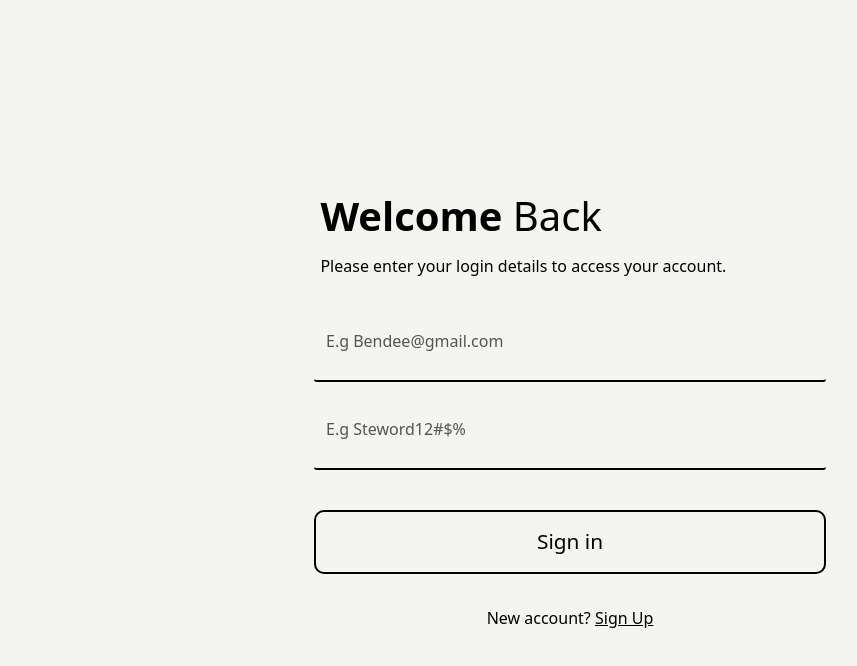
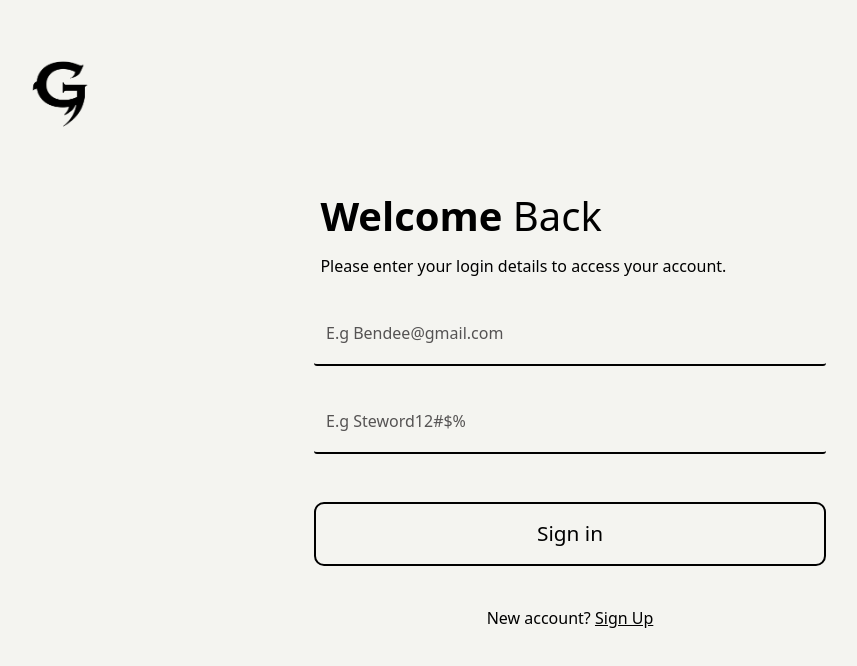
Before and after one commit to belbelbelbel/Gote, a Next.js app: page /Auth/login in a window 1280 px wide. Shown: the top 666 px of the page, without its empty margins (70-927 px from the left). Built offline with nearby package versions, Linux system fonts and the light colour scheme.

Commit message:
done with the Auth ui

```diff
--- a/app/Auth/login/page.tsx
+++ b/app/Auth/login/page.tsx
@@ -4,19 +4,22 @@ import { FormData, isFormFilled } from '@/app/Utils/@types'
 import { InputFields } from '@/app/Component/InputFields'
 import React, { useState } from 'react'
 import toast, { Toaster } from 'react-hot-toast'
-import Link from 'next/link'
 import { AnimatePresence, motion } from 'framer-motion'
 import Signup from '../signup/page'
+import { useRouter } from 'next/navigation'
+import { ImageField } from '@/app/Component/ImageField'
 
 export default function Signin() {
   const [formData, setFormdata] = useState<FormData | any>({
     email: '',
     password: '',
   })
+  const Router = useRouter()
   const [createAccountModal, setCraeteAccountModal] = useState(false)
 
   const handleToggleCreateAccountModal = () => {
     setCraeteAccountModal(!createAccountModal)
+    setFormdata({ email: '', password: '' })
   }
 
   const handleInputChange = (e: React.ChangeEvent<HTMLInputElement>) => {
@@ -31,12 +34,20 @@ export default function Signin() {
       toast.error("please fill in all form")
       return;
     }
+    else {
+      Router.push('/purchase')
+      toast.success('Logged in successfully')
+      setFormdata({ email: '', password: '' })
+    }
     console.log('Form submitted with data:', formData)
   }
 
   return (
 
-    <div className='h-[100dvh] w-screen flex-col gap-4 flex justify-center items-center '>
+    <div className='h-[100dvh] w-screen flex-col gap-4 flex justify-center items-center'>
+      <div className='cursor-pointer  flex items-center top-0 w-full  fixed z-50 md:bg-transaparent bg-[#f4f4f0] md:h-[10%] h-[15%]  justify-center flex' onClick={() => setCraeteAccountModal(false)}>
+        <ImageField src='/Images/gote-logo-removebg.png' alt='Logo' sizes='' objectFit='cover' width={180} height={100} priority={true} className='fixed   z-50 md:left-10 left-20  top-5  md:top-10' />
+      </div>
       <div><Toaster /></div>
       <div className='xl:w-[39%] mx-auto flex flex-col gap-2 items-center text-center xl:items-start'>
         <div className='md:text-[2.5rem] text-[2rem]'>
@@ -47,13 +58,13 @@ export default function Signin() {
         </div>
       </div>
       <div className='w-full flex justify-center  items-center'>
-        <form className='w-full justify-center gap-8 flex flex-col items-center' onSubmit={handleFormSubmit}>
-          <div className='w-full justify-center flex flex-col items-center'>
+        <form className='w-full justify-center gap-10 flex flex-col items-center' onSubmit={handleFormSubmit}>
+          <div className='w-full justify-center flex flex-col gap-4 items-center'>
             <InputFields type='email' width='xl:w-[40%] w-[80%]' name='email' placeholder='E.g Bendee@gmail.com' value={formData.email} onChange={handleInputChange} />
             <InputFields type='password' width='xl:w-[40%] w-[80%]' name='password' placeholder='E.g Steword12#$%' value={formData.password} onChange={handleInputChange} />
           </div>
           <div className='w-full  items-center  justify-center  flex text-white'>
-            <ButtonField label="Sign in" width="xl:w-[40%] w-[78%]"/>
+            <ButtonField type="submit" label="Sign in" width="xl:w-[40%] w-[78%]" />
           </div>
           <div>New account? <span className='underline cursor-pointer leading-0 tracking-0' onClick={handleToggleCreateAccountModal}>Sign Up</span> </div>
         </form>
@@ -66,8 +77,8 @@ export default function Signin() {
             animate={{ opacity: 1, y: 0 }}
             transition={{ type: 'spring', damping: 10, stiffness: 50 }}
             exit={{ opacity: 0, y: 300 }}
-            className='flex flex-col gap-2 overflow-auto xl:pt-0  pt-[6rem] Account_slide  h-full inset-0 fixed w-full z-50 bg-[#f4f4f0] justify-center items-center text-center mx-auto' >
-              <Signup/>
+            className='flex flex-col gap-2 overflow-auto xl:pt-0  pt-[8rem] Account_slide  h-full inset-0 absolute md:fixed w-full  bg-[#f4f4f0] justify-center items-center text-center mx-auto' >
+            <Signup />
           </motion.div>
         }
       </AnimatePresence>
--- a/app/Auth/signup/page.tsx
+++ b/app/Auth/signup/page.tsx
@@ -5,8 +5,10 @@ import Signin from '../login/page';
 import { InputFields } from '@/app/Component/InputFields';
 import { ButtonField } from '@/app/Component/ButtonField';
 import { FormDataCreateAcount, isFormFilled } from '@/app/Utils/@types';
+import { useRouter } from 'next/navigation';
 
 export default function Signup(){
+  const Router = useRouter()
   const [formData, setFormData] = useState<FormDataCreateAcount | any>({
     firstName: '',
     lastName: '',
@@ -24,9 +26,14 @@ export default function Signup(){
   const isFilledForm = isFormFilled(formData);
   const handleFormSubmit = (e: React.FormEvent<HTMLFormElement>) => {
     e.preventDefault()
-    if (!isFilledForm) {
+    if (!isFilledForm || formData.password!== formData.confirmPassword) {
       toast.error("please fill in all form")
       return;
+    }
+    else {
+      Router.push('/purchase')
+      toast.success('Logged in successfully')
+      setFormData({})
     }
     if (formData.password!== formData.confirmPassword) {
       toast.error("Passwords do not match")
@@ -68,9 +75,8 @@ export default function Signup(){
             </div>
           </div>
           <div className='w-full  items-center  justify-center xl:pb-0 pb-8 flex text-white'>
-            <ButtonField label="Create Account" width="xl:w-full w-[78%]" />
+            <ButtonField type="submit" label="Create Account" width="xl:w-full w-[78%]" />
           </div>
-
         </form>
       </div>
     </div>
--- a/app/Component/ButtonField.tsx
+++ b/app/Component/ButtonField.tsx
@@ -1,8 +1,8 @@
 import React from 'react'
 import { buttonFields } from '../Utils/@types'
 
-export const ButtonField = ({label,width}:buttonFields) => {
+export const ButtonField = ({label,width,type}:buttonFields) => {
   return (
-    <button className={`${width} h-[8vh] hover:bg-black hover:text-white rounded-[10px] transition ease-in duration-400   text-[1.3rem] mt-2  bg-transparent border-2 border-black text-black`}>{label}</button>
+    <button type={type} className={`${width}  h-[8vh] outline-0 hover:bg-black hover:text-white rounded-[10px] transition ease-in duration-400   text-[1.3rem] mt-2  bg-transparent border-2 border-black text-black`}>{label}</button>
   )
 }
--- a/app/Component/ImageField.tsx
+++ b/app/Component/ImageField.tsx
@@ -1,10 +1,10 @@
 import Image from 'next/image'
 import React from 'react'
 import { ImageData } from '../Utils/@types'
-export const ImageField = ({src,alt,sizes,objectFit,priority}:ImageData) => {
+export const ImageField = ({src,alt,sizes,objectFit,priority,height,width,className}:ImageData) => {
   return (
     <div>
-        <Image src={src} alt={alt} fill sizes={sizes} objectFit={objectFit} priority={priority}/>
+        <Image src={src} alt={alt}  sizes={sizes} objectFit={objectFit} priority={priority} width={width} height={height} className={className}/>
     </div>
   )
 }
--- a/app/Component/InputFields.tsx
+++ b/app/Component/InputFields.tsx
@@ -2,6 +2,6 @@ import React from 'react'
 import { FormDataField } from '../Utils/@types'
 export const InputFields = ({type,placeholder,value,name,onChange,width}:FormDataField) => {
   return (
-        <input type={type} placeholder={placeholder}  name={name} onChange={onChange} value={value} className={` ${width} text-black outline-0  mx-auto rounded-[3px]  mt-2 border-black bg-transparent border-x-0 border-t-0 border-2 h-[10vh]  p-3`}/>
+        <input type={type} placeholder={placeholder}  name={name} onChange={onChange} value={value} className={` ${width} text-black outline-0  mx-auto rounded-[3px]  mt-2 border-black bg-transparent border-x-0 border-t-0 border-2 h-[8vh]  p-3`}/>
   )
 }
--- a/app/Utils/@types.ts
+++ b/app/Utils/@types.ts
@@ -1,9 +1,12 @@
 export type ImageData = {
     src: string,
     alt: string,
-    sizes:string,
+    sizes: string,
     objectFit: string,
-    priority:true
+    width: number,
+    height: number,
+    priority: boolean,
+    className?: string,
 }
 export type FormData = {
     email: string,
@@ -25,7 +28,7 @@ export type FormDataCreateAcount = {
 export const isFormFilled = (formData: Record<string, string>): boolean => {
     // Check if all values in the formData are truthy (i.e., not empty or undefined)
     return Object.values(formData).every((value) => value.trim() !== '');
-  };
+};
 
 
 export type FormDataField = {
@@ -37,7 +40,14 @@ export type FormDataField = {
     width: string
 }
 
+export type ButtonContent = {
+    reset: string,
+    submit: string,
+    button: string
+}
+
 export type buttonFields = {
     label: string,
-    width:string
+    width: string,
+    type: "reset" | "submit" | "button" | undefined,
 }
--- /dev/null
+++ b/app/purchase/page.tsx
@@ -0,0 +1,25 @@
+import React from 'react'
+import { ImageField } from '../Component/ImageField'
+
+export default function PurchasePage() {
+    return (
+        <div className='w-screen h-[100vh] overflow-auto'>
+            <div className='fixed  px-8 w-full flex z-50 bg-[#f4f4f0] items-center justify-between shadow-lg h-[14vh]'>
+                <div>
+                    efsadsax
+                </div>
+                <div className='cursor-pointer relative '>
+                    <ImageField src='/Images/gote-logo-removebg.png' alt='Logo' sizes='' objectFit='cover' width={100} height={100} priority={true} className="absolute z-50 md:left-10 left-2  top-10  md:top-10"/>
+                </div>
+                <div className='flex  items-center gap-6'>
+                    <div className='cursor-pointer'>Account</div>
+                    <div className='flex font-medium justify-center  items-center gap-4  cursor-pointer'>
+                        <div>CART</div>
+                        <div className='border-2 border-black hover:border-green-800 transition ease-in duration-500 text-center py-[0.8vw]   rounded-full w-[4vw] font-bold'>10</div>
+                    </div>
+                </div>
+            </div>
+            <div className='mt-[30rem]'>Lorem ipsum dolor sit amet consectetur adipisicing elit. Molestias ipsa voluptate dolores cumque inventore consectetur maxime earum perspiciatis, vel obcaecati porro est quis voluptatum necessitatibus ipsum, soluta dicta ad ducimus!</div>
+        </div>
+    )
+}
```
Also changed, not shown: Public/Images/gote-logo-removebg.png (added), Public/Images/gote-logo.jpg (added).
